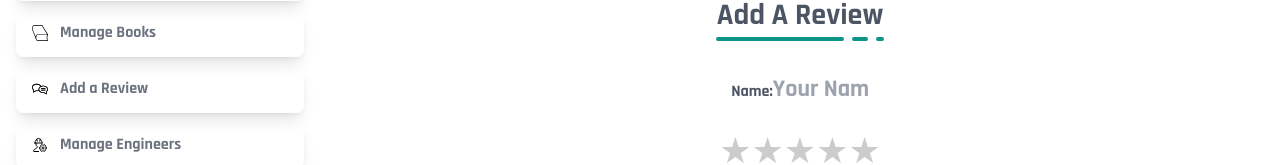
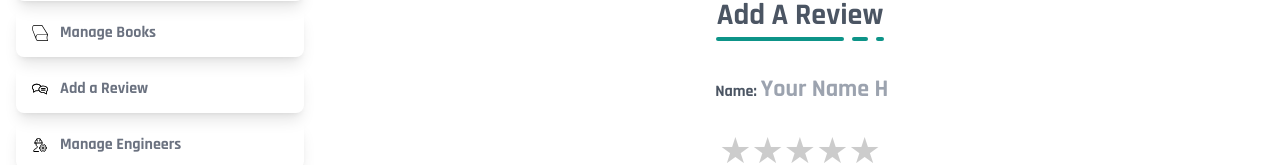
Before and after one commit to khanshorif331/neighbour-home, a React (Create React App) app: page /dashboard/addReview in a window 1280 px wide. Shown: the part 196-361 px from the top of the page. Built offline with nearby package versions, Linux system fonts and the light colour scheme; no server answers; a web font is replaced by a local one.

Commit message:
review issue solved

```diff
--- a/src/Pages/Homepage/AddReview/AddReview.js
+++ b/src/Pages/Homepage/AddReview/AddReview.js
@@ -71,14 +71,16 @@ const AddReview = () => {
       >
         <div>
           <span
-            className={`${darkMode ? "text-white" : "text-gray-600"} font-bold`}
+            className={`${
+              darkMode ? "text-white" : "text-gray-600"
+            } font-bold mx-1`}
           >
             Name:
           </span>
           <input
             className={`${
               darkMode ? "bg-gray-800" : " bg-white"
-            } mb-3 text-2xl text-gray-500 font-bold text-center outline-none w-24`}
+            } mb-3 text-2xl text-black font-bold text-center outline-none w-32`}
             placeholder="Your Name Here"
             readOnly
             {...register("name")}
```
Also changed, not shown: 1 other file (tests, documents, lock files or other folders).
